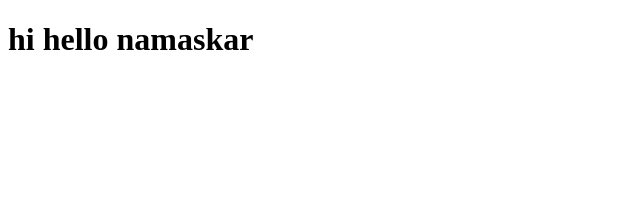
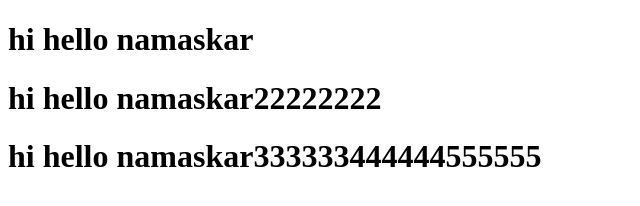
Before and after one commit to ragha-vend-ra/localrepository, a plain HTML site: page index.html in a window 1280 px wide. Shown: the whole page, without its empty margins (0-640 px from the left). Drawn offline with Linux system fonts and the light colour scheme.

Commit message:
first commit

```diff
--- a/index.html
+++ b/index.html
@@ -8,5 +8,7 @@
 </head>
 <body>
     <h1>hi hello  namaskar</h1>
+    <h1>hi hello  namaskar22222222</h1>
+    <h1>hi hello  namaskar333333444444555555</h1>
 </body>
 </html>
```
